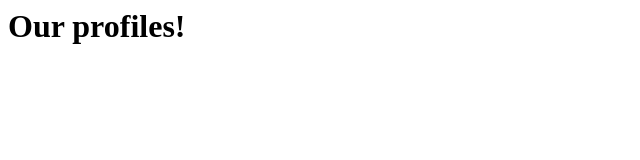
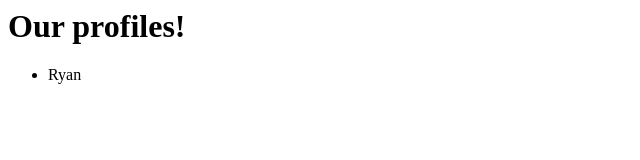
Before and after one commit to zhihongxu/about-us, a plain HTML site: page index.html in a window 1280 px wide. Shown: the full height of the page, 0-640 px from the left. Drawn offline with Linux system fonts and the light colour scheme.

Commit message:
Added list to index

```diff
--- a/index.html
+++ b/index.html
@@ -1 +1,5 @@
 <h1>Our profiles!</h1>
+
+<ul>
+ <li>Ryan</li>
+</ul>
```
